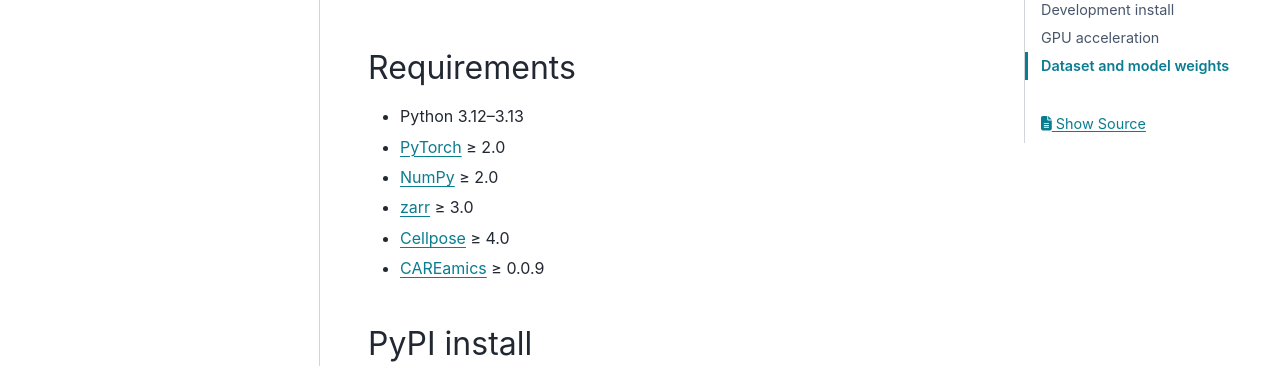
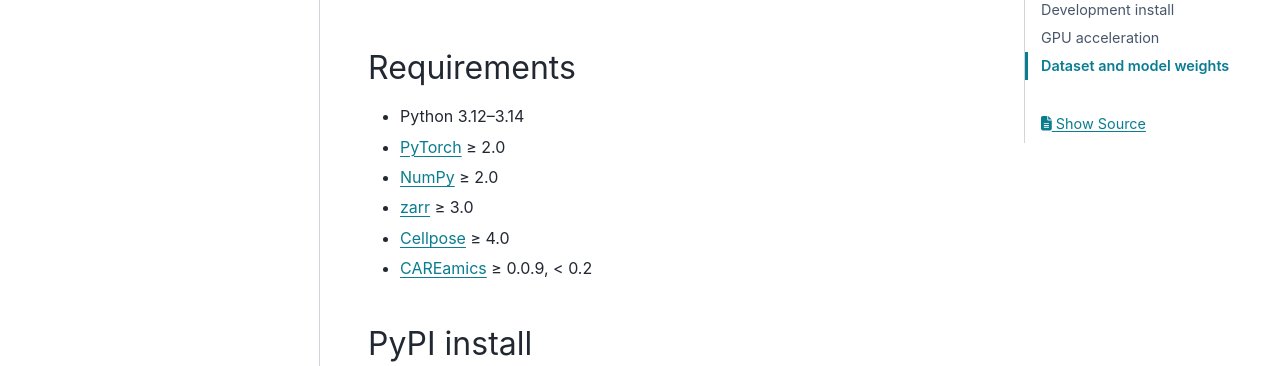
Before and after one commit to dv-bt/sphero-vem, a Sphinx documentation site: the page built from docs/installation.rst, in a window 1280 px wide and 900 px high. Shown: the part 187-553 px from the top of the window. Built offline with Sphinx 7.4.7 and the PyData theme 0.15.4, drawn with Linux system fonts in a browser that asks for light colours.

Commit message:
Updated docs and default installation

```diff
--- a/docs/installation.rst
+++ b/docs/installation.rst
@@ -4,12 +4,12 @@
 Requirements
 ------------
 
-- Python 3.12–3.13
+- Python 3.12–3.14
 - `PyTorch <https://pytorch.org/>`_ ≥ 2.0
 - `NumPy <https://numpy.org/>`_ ≥ 2.0
 - `zarr <https://zarr.readthedocs.io/>`_ ≥ 3.0
 - `Cellpose <https://cellpose.readthedocs.io/>`_ ≥ 4.0
-- `CAREamics <https://careamics.github.io/>`_ ≥ 0.0.9
+- `CAREamics <https://careamics.github.io/>`_ ≥ 0.0.9, < 0.2
 
 PyPI install
 ------------
```
Also changed, not shown: 1 other file.
